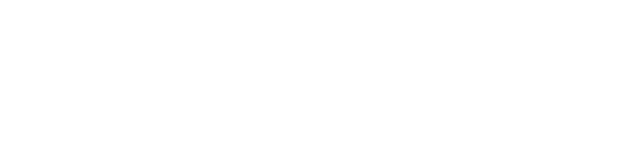
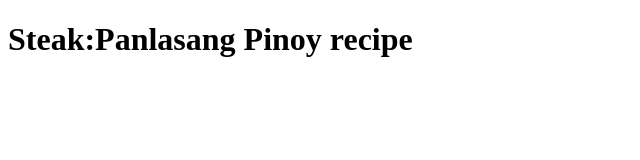
Before and after one commit to Wynclefe/odin-recipes, a plain HTML site: page recipes/steak.html in a window 1280 px wide. Shown: the whole page, without its empty margins (0-640 px from the left). Drawn offline with Linux system fonts and the light colour scheme.

Commit message:
Add steak heading

```diff
--- a/recipes/steak.html
+++ b/recipes/steak.html
@@ -5,6 +5,6 @@
         <title>Steak:Panlasang Pinoy recipe</title>
     </head>
     <body>
-
+        <h1>Steak:Panlasang Pinoy recipe</h1>
     </body>
 </html>
```
